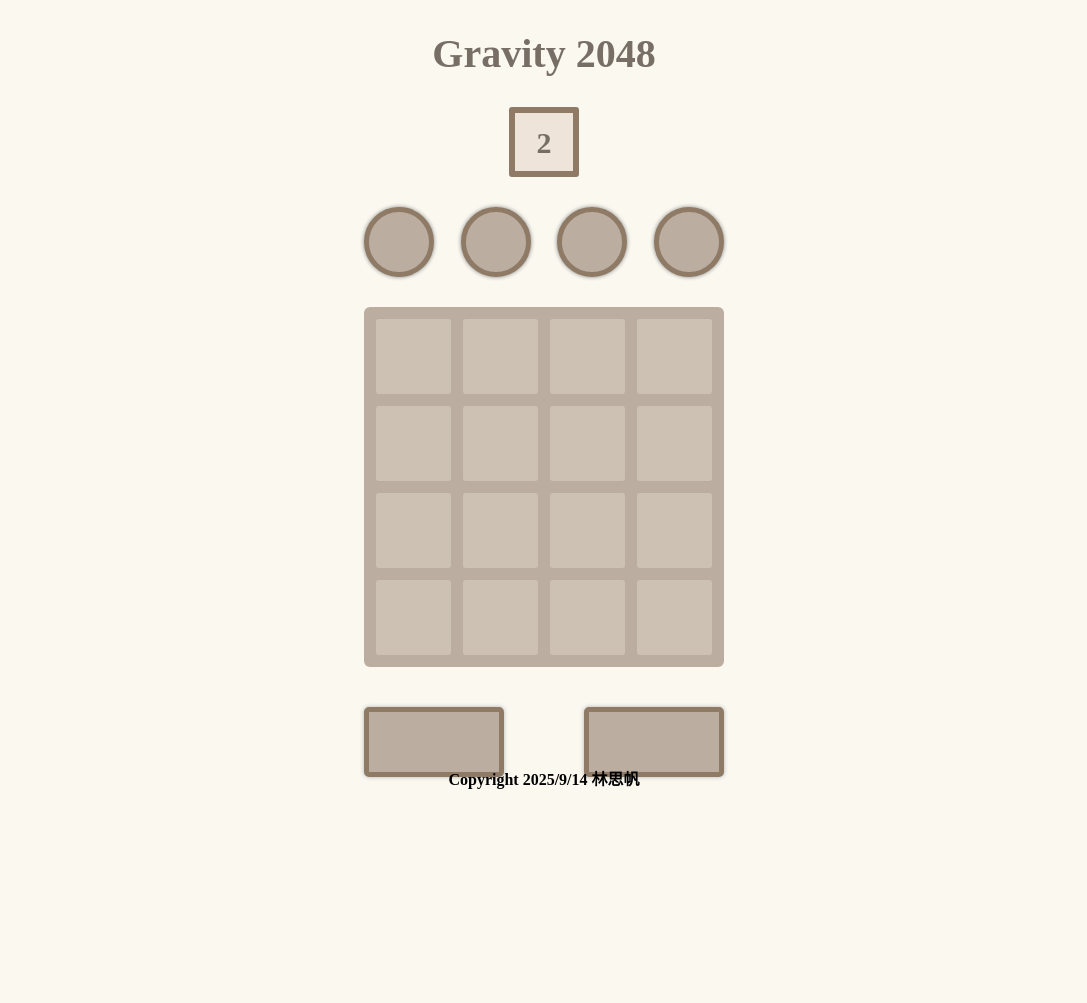
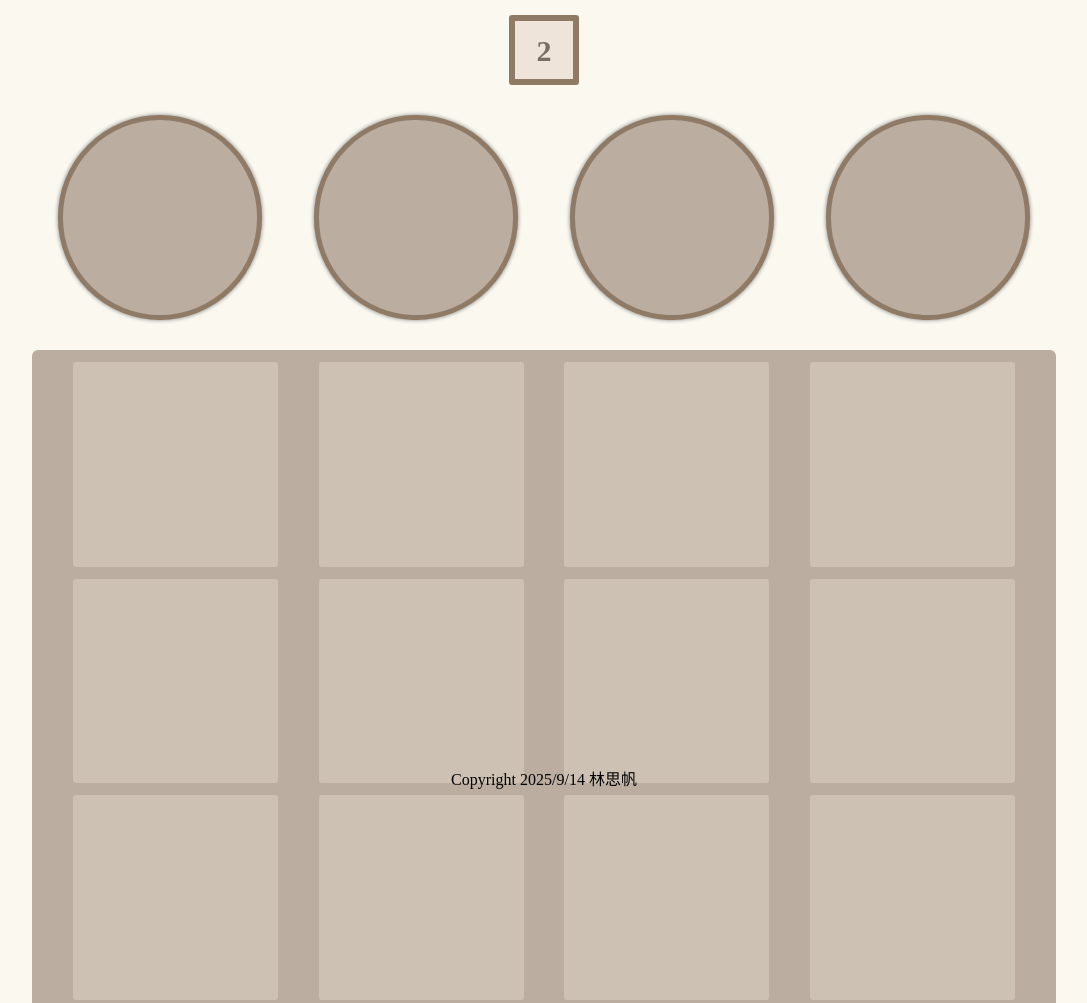
Before and after one commit to Tux123233/tux123233.github.io, a plain HTML site: page index.html in a window 1280 px wide. Shown: the top 1003 px of the page, without its empty margins (96-1183 px from the left). Before the commit the page ends 800 px from the top, so only its background shows below. Drawn offline with Linux system fonts and the light colour scheme; a web font is replaced by a local one.

Commit message:
Add files via upload

```diff
--- a/index.html
+++ b/index.html
@@ -7,10 +7,6 @@
     <title>重力2048</title>
 </head>
 <body>
-    <header>
-        <span id="game-name">Gravity 2048</span>
-    </header>
-
     <!-- 未来的下落方块 -->
     <div id="future-block"></div>
 
--- a/style.css
+++ b/style.css
@@ -14,25 +14,13 @@ body{
     margin: 0;
 }
 
-#game-name{
-    display: block;
-    position: relative;
-
-    margin-top: 30px;
-
-    text-align: center;
-    font-size: 40px;
-    color: var(--fontcolor);
-    font-weight: bolder;
-}
-
 #future-block{
     width: 70px;
     height: 70px;
 
     position: relative;
     margin: auto;
-    margin-top: 30px;
+    margin-top: 15px;
 
     box-sizing: border-box;
     border: 6px solid var(--buttoncolor);
@@ -47,18 +35,18 @@ body{
 
 #fall{
     display: flex;
-    width: 360px;
+    width: 80vw;
 
     position: relative;
     margin: auto;
     margin-top: 30px;
 
-    justify-content: space-between;
+    justify-content: space-around;
 }
 
 .falling{
-    width: 70px;
-    height: 70px;
+    width: 16vw;
+    height: 16vw;
 
     box-sizing: border-box;
     border-radius: 50%;
@@ -69,8 +57,8 @@ body{
 }
 
 #borad{
-    width: 360px;
-    height: 360px;
+    width: 80vw;
+    height: 80vw;
 
     position: relative;
     margin: auto;
@@ -86,8 +74,8 @@ body{
 }
 
 .row div{
-    width: 75px;
-    height: 75px;
+    width: 16vw;
+    height: 16vw;
 
     position: relative;
     margin-top: 12px;
@@ -95,14 +83,14 @@ body{
     border-radius: 3px;
 
     text-align: center;
-    line-height: 75px;
+    line-height: 16vw;
     font-size: 30px;
     font-weight: bolder;
     color: var(--fontcolor);
 }
 
 #force{
-    width: 360px;
+    width: 80vw;
 
     display: flex;
 
@@ -114,7 +102,7 @@ body{
 }
 
 .forcing{
-    width: 140px;
+    width: 30vw;
     height: 70px;
 
     background-color: var(--scoreback);
@@ -132,5 +120,4 @@ body{
     position: absolute;
     bottom: 10px;
 
-    font-weight: bold;
 }
```
